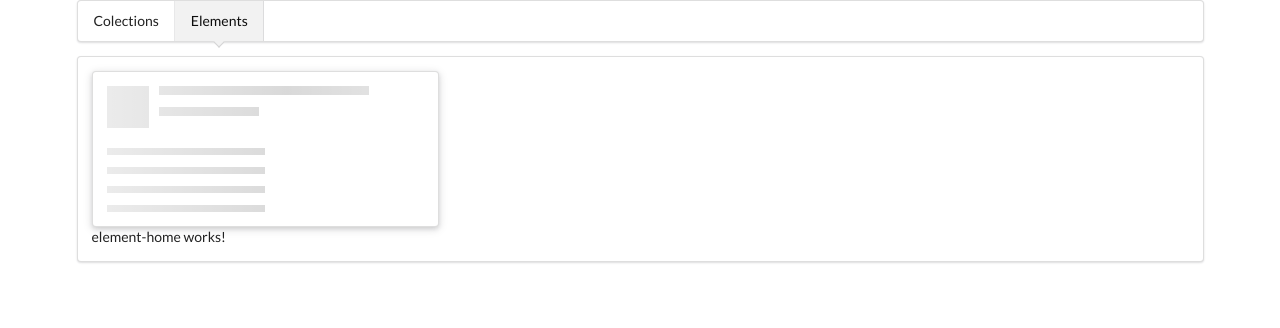
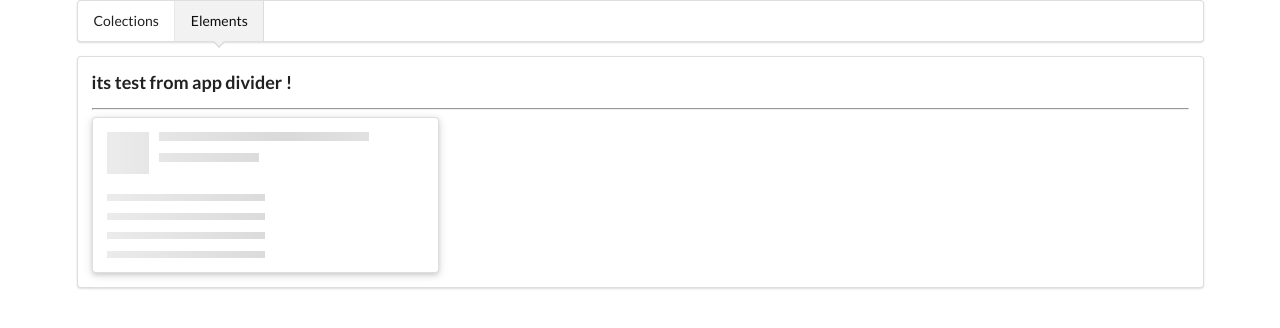
Before and after one commit to AliGeeky/Compos-v16, an Angular app: page /#/elements in a window 1280 px wide. Shown: the top 328 px of the page. Built offline with nearby package versions, Linux system fonts and the light colour scheme.

Commit message:
Add shared Module

```diff
--- a/src/app/elements/element-home/element-home.component.html
+++ b/src/app/elements/element-home/element-home.component.html
@@ -1,2 +1,2 @@
+<app-divider></app-divider>
 <app-place-holder></app-place-holder>
-<p>element-home works!</p>
--- a/src/app/elements/elements.module.ts
+++ b/src/app/elements/elements.module.ts
@@ -5,6 +5,7 @@ import { ElementsRoutingModule } from './elements-routing.module';
 import { ElementHomeComponent } from './element-home/element-home.component';
 import { PlaceHolderComponent } from './place-holder/place-holder.component';
 import { RepeatTemplateDirective } from './repeat-template.directive';
+import { SharedModule } from '../shared/shared.module';
 
 
 @NgModule({
@@ -15,7 +16,8 @@ import { RepeatTemplateDirective } from './repeat-template.directive';
   ],
   imports: [
     CommonModule,
-    ElementsRoutingModule
+    ElementsRoutingModule,
+    SharedModule
   ],
 
 })
--- /dev/null
+++ b/src/app/shared/divider/divider.component.html
@@ -0,0 +1,2 @@
+<h3>its test from app divider !</h3>
+<hr>
```
Also changed, not shown: src/app/shared/divider/divider.component.ts (added, +11 -0 lines), src/app/shared/shared.module.ts (added, +17 -0 lines), src/app/shared/divider/divider.component.css (added), 1 other file (tests, documents, lock files or other folders).
